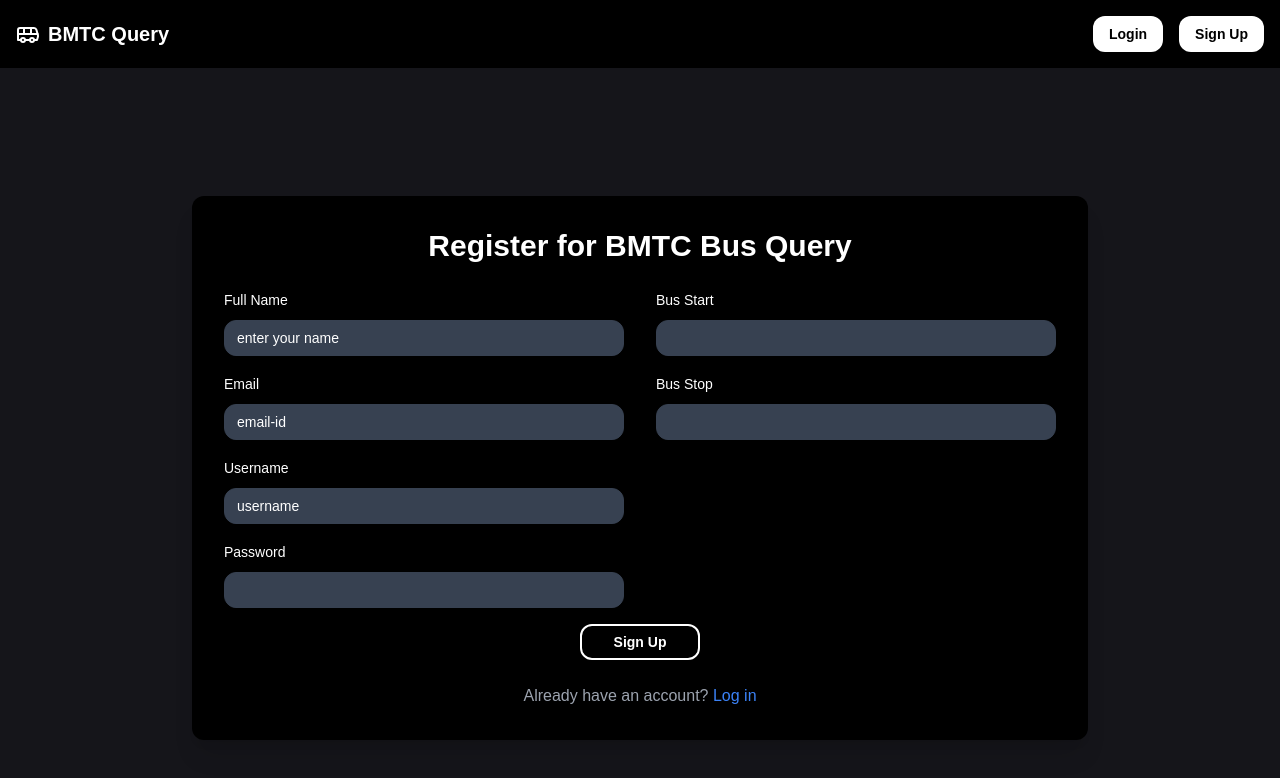
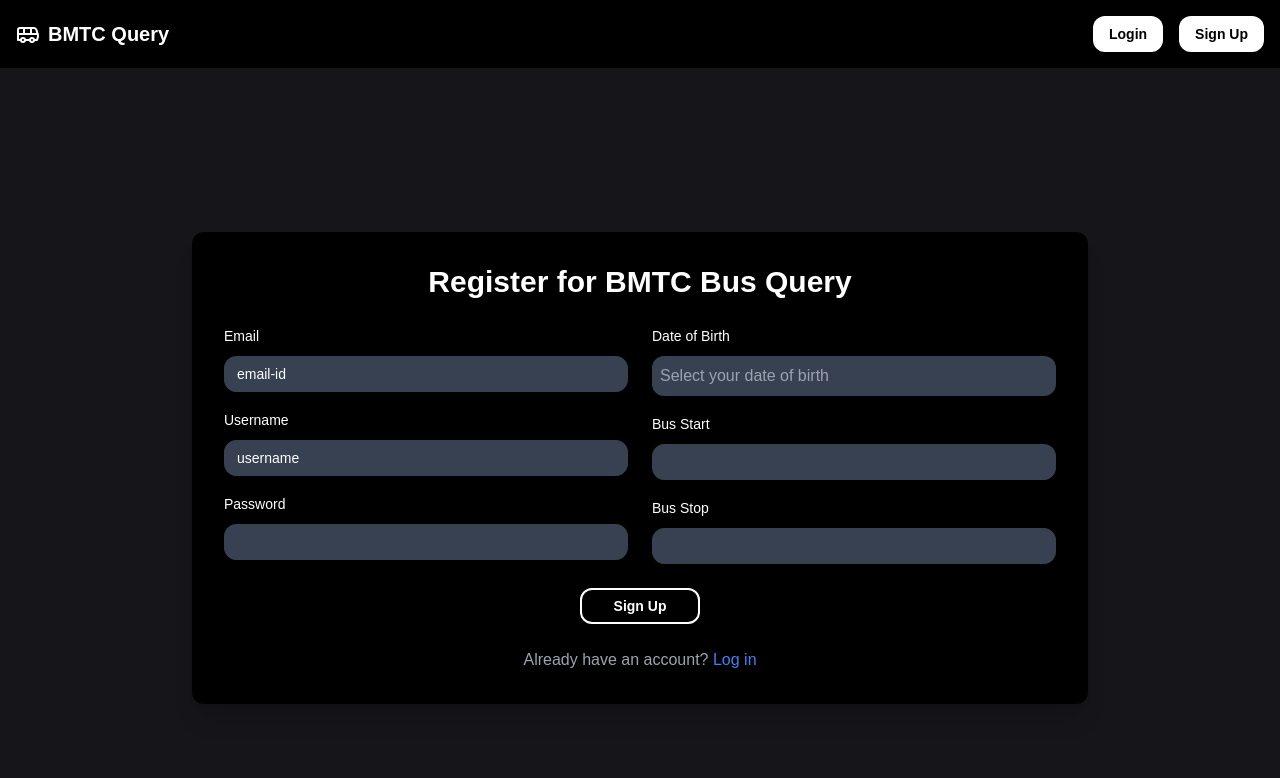
Before and after one commit to Pro696969/BMTC-Querying, a Next.js app in the folder frontend/: page /signup in a window 1280 px wide. Shown: the top 778 px of the page. Built offline with nearby package versions, Linux system fonts and the light colour scheme.

Commit message:
age not working :(

```diff
--- a/frontend/package.json
+++ b/frontend/package.json
@@ -15,12 +15,14 @@
     "@radix-ui/react-slot": "^1.1.0",
     "@radix-ui/react-switch": "^1.1.1",
     "@radix-ui/react-tabs": "^1.1.1",
+    "@types/react-datepicker": "^7.0.0",
     "class-variance-authority": "^0.7.0",
     "clsx": "^2.1.1",
     "framer-motion": "^11.11.10",
     "lucide-react": "^0.454.0",
     "next": "15.0.1",
     "react": "19.0.0-rc-69d4b800-20241021",
+    "react-datepicker": "^7.5.0",
     "react-dom": "19.0.0-rc-69d4b800-20241021",
     "tailwind-merge": "^2.5.4",
     "tailwindcss-animate": "^1.0.7",
--- a/frontend/src/app/profile/page.js
+++ b/frontend/src/app/profile/page.js
@@ -1,5 +1,5 @@
 'use client'
-import { useContext } from 'react'
+import { useState, useContext } from 'react'
 import { Card, CardContent, CardDescription, CardHeader, CardTitle } from "@/components/ui/card"
 import { Input } from "@/components/ui/input"
 import { Label } from "@/components/ui/label"
@@ -8,13 +8,37 @@
 import { UserCredentials } from '../../components/usercontext/UserCredentialsProvider'
 
 export default function ProfilePage() {
-  const { username, usermailid, busstart, busstop} = useContext(UserCredentials);
+  const { username, usermailid, busstart, busstop } = useContext(UserCredentials);
+  const [age, setAge] = useState(null);
+
+  async function fetchprofile() {
+    const response = fetch(`http://localhost:8000/profile`, {
+      method: "POST",
+      headers: {
+        "Content-Type": "application/json",
+      },
+      body: JSON.stringify({
+        age
+      }),
+    })
+    const data = await response.json()
+    if (response.ok) {
+      setAge(age)
+    } else {
+      console.error("Error fetching profile:", data.detail);
+    }
+  }
+
+  fetchprofile()
+
+
   const user = {
     user_id: "BMTC123456",
     user_name: username,
     user_start_stop: busstart,
     user_end_stop: busstop,
     email: usermailid,
+    age: age,
     notifications: true,
     favoriteRoutes: [
       { id: 1, name: "500K", from: "Majestic", to: "Whitefield" },
@@ -60,6 +84,10 @@
                 <div>
                   <Label htmlFor="email">Email</Label>
                   <Input id="email" type="email" value={user.email} readOnly className="text-black bg-gray-750 rounded-xl" />
+                </div>
+                <div>
+                  <Label htmlFor="age">Age</Label>
+                  <Input id="age" type="number" value={user.age} readOnly className="text-black bg-gray-750 rounded-xl" />
                 </div>
                 <div className="grid grid-cols-2 gap-4">
                   <div>
--- a/frontend/src/app/signup/page.js
+++ b/frontend/src/app/signup/page.js
@@ -1,20 +1,23 @@
-"use client"
+'use client'
+
 import { useState, useContext } from 'react'
 import { Button } from "@/components/ui/button"
 import { Input } from "@/components/ui/input"
 import { Label } from "@/components/ui/label"
-import { UserCredentials } from '../../components/usercontext/UserCredentialsProvider';
+import { UserCredentials } from '../../components/usercontext/UserCredentialsProvider'
 import Link from 'next/link'
+import DatePicker from 'react-datepicker'
+import "react-datepicker/dist/react-datepicker.css"
 
 export default function SignUp() {
-    const { setUsermailid, setBusstart, setBusstop } = useContext(UserCredentials);
+    const { setUsermailid, setBusstart, setBusstop, setBdate } = useContext(UserCredentials)
     const [formData, setFormData] = useState({
         username: '',
         password: '',
         email: '',
-        name: '',
         bus_start: '',
-        bus_stop: ''
+        bus_stop: '',
+        bdate: null,
     })
     const [message, setMessage] = useState('')
 
@@ -22,6 +25,13 @@
         setFormData({
             ...formData,
             [e.target.name]: e.target.value
+        })
+    }
+
+    const handleDateChange = (date) => {
+        setFormData({
+            ...formData,
+            bdate: date
         })
     }
 
@@ -38,7 +48,8 @@
                     password: formData.password,
                     emailid: formData.email,
                     busstart: formData.bus_start,
-                    busstop: formData.bus_stop
+                    busstop: formData.bus_stop,
+                    bdate: formData.bdate
                 }),
             })
 
@@ -47,6 +58,7 @@
                 setUsermailid(formData.email)
                 setBusstart(formData.bus_start)
                 setBusstop(formData.bus_stop)
+                setBdate(formData.bdate)
                 setMessage(data.message)
             } else {
                 setMessage(data.message)
@@ -61,21 +73,9 @@
         <div className="flex items-center justify-center min-h-screen bg-[#15151a]">
             <div className="w-full max-w-4xl p-8 space-y-6 bg-black rounded-xl shadow-xl">
                 <h1 className="text-3xl font-bold text-center text-white">Register for BMTC Bus Query</h1>
-                <form onSubmit={handleSubmit} className="space-y-4">
-                    <div className="flex space-x-8">
-                        <div className="flex-1 space-y-4">
-                            <div className="space-y-2">
-                                <Label htmlFor="name" className="text-white">Full Name</Label>
-                                <Input
-                                    id="name"
-                                    name="name"
-                                    type="text"
-                                    placeholder="enter your name"
-                                    required
-                                    className="w-full bg-gray-700 text-white border-gray-700 rounded-xl"
-                                    onChange={handleChange}
-                                />
-                            </div>
+                <form onSubmit={handleSubmit} className="space-y-6">
+                    <div className="grid grid-cols-1 md:grid-cols-2 gap-6">
+                        <div className="space-y-4">
                             <div className="space-y-2">
                                 <Label htmlFor="email" className="text-white">Email</Label>
                                 <Input
@@ -113,7 +113,20 @@
                                 />
                             </div>
                         </div>
-                        <div className="flex-1 space-y-4">
+                        <div className="space-y-4">
+                            <div className="space-y-2">
+                                <Label htmlFor="bdate" className="text-white">Date of Birth</Label>
+                                <DatePicker
+                                    selected={formData.bdate}
+                                    onChange={handleDateChange}
+                                    dateFormat="dd/MM/yyyy"
+                                    placeholderText="Select your date of birth"
+                                    className="w-full bg-gray-700 text-white border-gray-700 rounded-xl p-2"
+                                    wrapperClassName="w-full"
+                                    calendarClassName="bg-gray-800 text-white border-gray-700"
+                                    required
+                                />
+                            </div>
                             <div className="space-y-2">
                                 <Label htmlFor="bus_start" className="text-white">Bus Start</Label>
                                 <Input
--- a/frontend/src/components/usercontext/UserCredentialsProvider.js
+++ b/frontend/src/components/usercontext/UserCredentialsProvider.js
@@ -9,10 +9,11 @@
   const [usermailid, setUsermailid] = useState('');
   const [busstart, setBusstart] = useState('');
   const [busstop, setBusstop] = useState('');
+  const [bdate, setBdate] = useState(null);
 
   return (
     <UserCredentials.Provider value={{
-      username, setUsername, usermailid, setUsermailid, busstart, setBusstart, busstop, setBusstop
+      username, setUsername, usermailid, setUsermailid, busstart, setBusstart, busstop, setBusstop, bdate, setBdate
     }}>
       {children}
     </UserCredentials.Provider>
```
Also changed, not shown: 1 other file (tests, documents, lock files or other folders).
